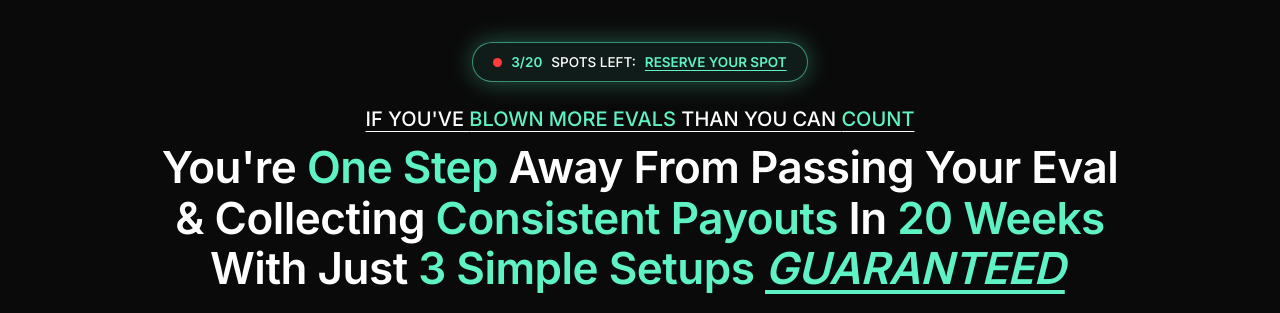
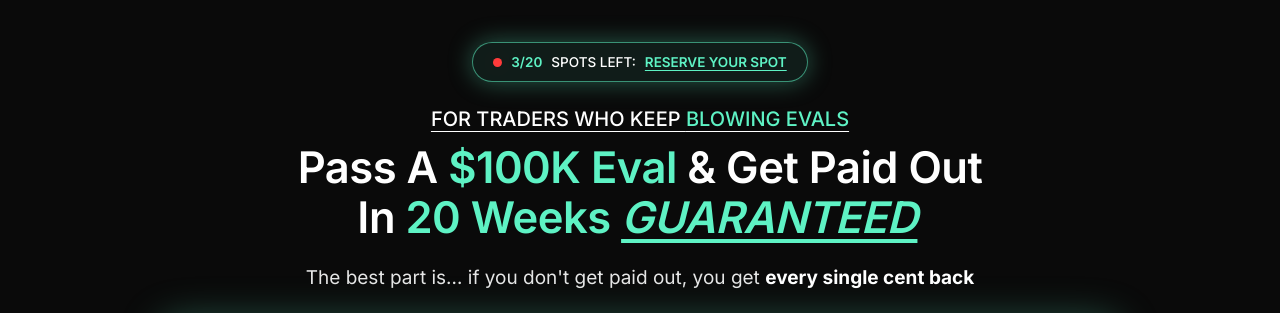
Before and after one commit to eliascroesus/andersenfunnel, a plain HTML site: page apply/index.html in a window 1280 px wide. Shown: the top 313 px of the page. Drawn offline with Linux system fonts and the light colour scheme.

Commit message:
Apply: short punchy headline with numbers
Co-Authored-By: Claude Opus 5.5 <noreply@anthropic.com>
Claude-Session: https://claude.ai/code/session_015aTEPZErDZv4g47zhVwhAZ

```diff
--- a/apply/index.html
+++ b/apply/index.html
@@ -29,8 +29,8 @@
 <header class="hero">
   <div class="wrap">
     <a class="spots-pill" href="#book"><span class="live-dot"></span><b id="spots-count">3/20</b> SPOTS LEFT: <u>RESERVE YOUR SPOT</u></a>
-    <p class="callout">If You've <span class="accent">Blown More Evals</span> Than You Can <span class="accent">Count</span></p>
-    <h1>You're <span class="accent">One Step</span> Away From Passing Your Eval &amp; Collecting <span class="accent">Consistent Payouts</span> In <span class="accent">20 Weeks</span> With Just <span class="accent">3 Simple Setups</span> <span class="g-word">GUARANTEED</span></h1>
+    <p class="callout">For Traders Who Keep <span class="accent">Blowing Evals</span></p>
+    <h1>Pass A <span class="accent">$100K Eval</span> &amp; Get Paid Out<br> In <span class="accent">20 Weeks</span> <span class="g-word">GUARANTEED</span></h1>
     <p class="guarantee-line">The best part is… if you don't get paid out, you get <b>every single cent back</b></p>
     <div class="vslframe" id="vsl">
       <span class="vsl-badge"><span class="live-dot"></span>FREE TRAINING · WATCH BEFORE YOU APPLY</span>
--- a/assets/site/style.css
+++ b/assets/site/style.css
@@ -633,3 +633,5 @@ body[data-page="discord"] .perks b, body[data-page="discord"] .kicker { font-wei
 body[data-page="discord"] .trust { font-weight: 700; }
 body[data-page="discord"] .btn { font-weight: 900; }
 body[data-page="discord"] .hero { padding-top: 56px; }
+body[data-page="apply"] .hero h1 { font-size: clamp(28px, 3.4vw, 44px); max-width: 820px; }
+@media (max-width: 560px) { body[data-page="apply"] .hero h1 { font-size: 27px; } body[data-page="apply"] .hero h1 br { display: none; } }
```
